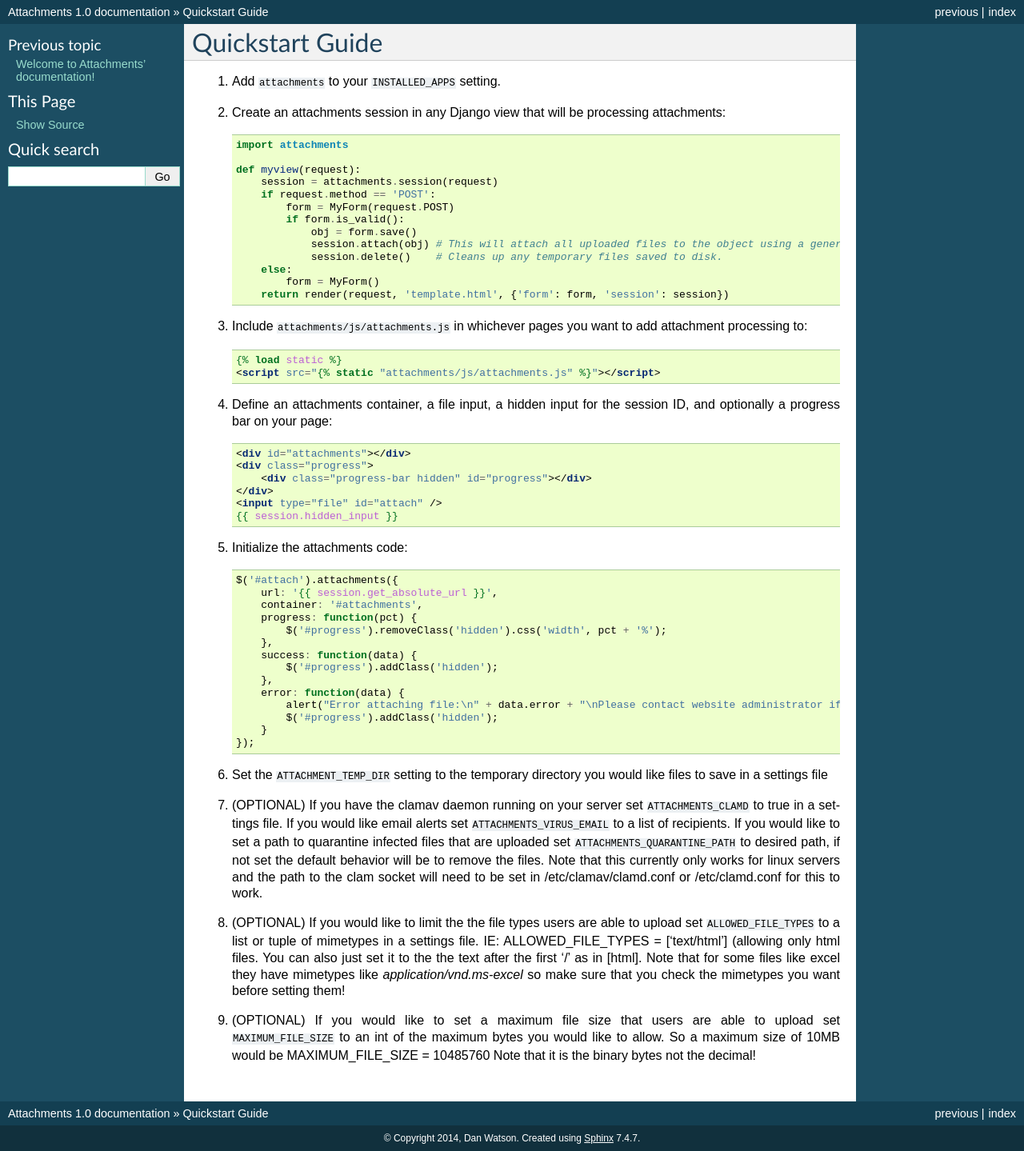
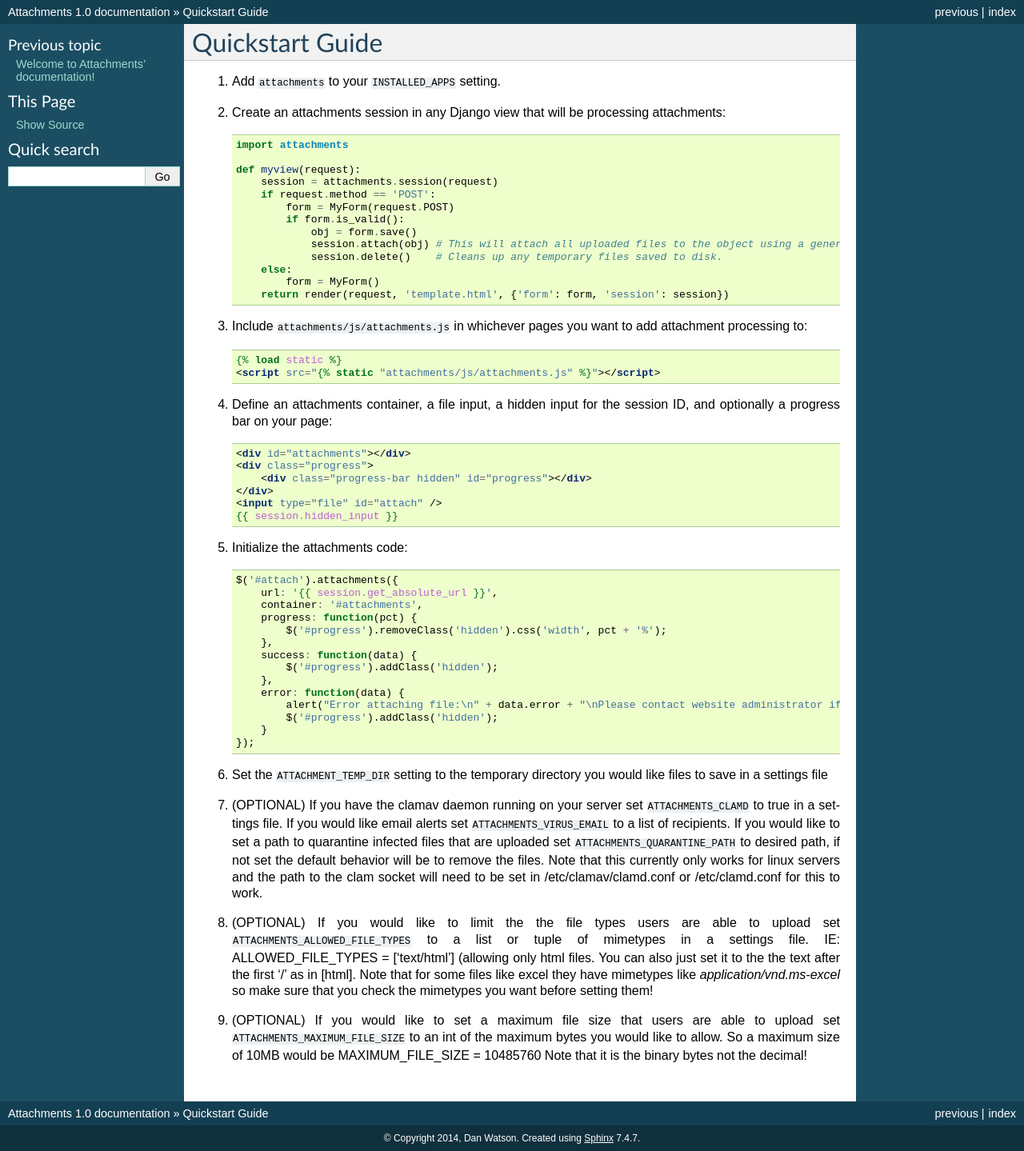
Before and after one commit to imsweb/django-dynamic-attachments, a Sphinx documentation site: the page built from docs/quickstart.rst, in a window 1280 px wide. Shown: the whole page at 80% size. Built offline with Sphinx 7.4.7, drawn with Linux system fonts in a browser that asks for light colours.

Commit message:
Fix sr to str typo, add ATTACHMENTS_ prefix to all settings names

```diff
--- a/docs/quickstart.rst
+++ b/docs/quickstart.rst
@@ -58,6 +58,6 @@ Quickstart Guide
 
 7. (OPTIONAL) If you have the clamav daemon running on your server set ``ATTACHMENTS_CLAMD`` to true in a settings file. If you would like email alerts set ``ATTACHMENTS_VIRUS_EMAIL`` to a list of recipients. If you would like to set a path to quarantine infected files that are uploaded set ``ATTACHMENTS_QUARANTINE_PATH`` to desired path, if not set the default behavior will be to remove the files. Note that this currently only works for linux servers and the path to the clam socket will need to be set in /etc/clamav/clamd.conf or /etc/clamd.conf for this to work.
 
-8. (OPTIONAL) If you would like to limit the the file types users are able to upload set ``ALLOWED_FILE_TYPES`` to a list or tuple of mimetypes in a settings file. IE: ALLOWED_FILE_TYPES = ['text/html'] (allowing only html files. You can also just set it to the the text after the first '/' as in [html]. Note that for some files like excel they have mimetypes like `application/vnd.ms-excel` so make sure that you check the mimetypes you want before setting them!
+8. (OPTIONAL) If you would like to limit the the file types users are able to upload set ``ATTACHMENTS_ALLOWED_FILE_TYPES`` to a list or tuple of mimetypes in a settings file. IE: ALLOWED_FILE_TYPES = ['text/html'] (allowing only html files. You can also just set it to the the text after the first '/' as in [html]. Note that for some files like excel they have mimetypes like `application/vnd.ms-excel` so make sure that you check the mimetypes you want before setting them!
 
-9. (OPTIONAL) If you would like to set a maximum file size that users are able to upload set ``MAXIMUM_FILE_SIZE`` to an int of the maximum bytes you would like to allow. So a maximum size of 10MB would be MAXIMUM_FILE_SIZE = 10485760  Note that it is the binary bytes not the decimal!
+9. (OPTIONAL) If you would like to set a maximum file size that users are able to upload set ``ATTACHMENTS_MAXIMUM_FILE_SIZE`` to an int of the maximum bytes you would like to allow. So a maximum size of 10MB would be MAXIMUM_FILE_SIZE = 10485760  Note that it is the binary bytes not the decimal!
```
Also changed, not shown: 1 other file.
